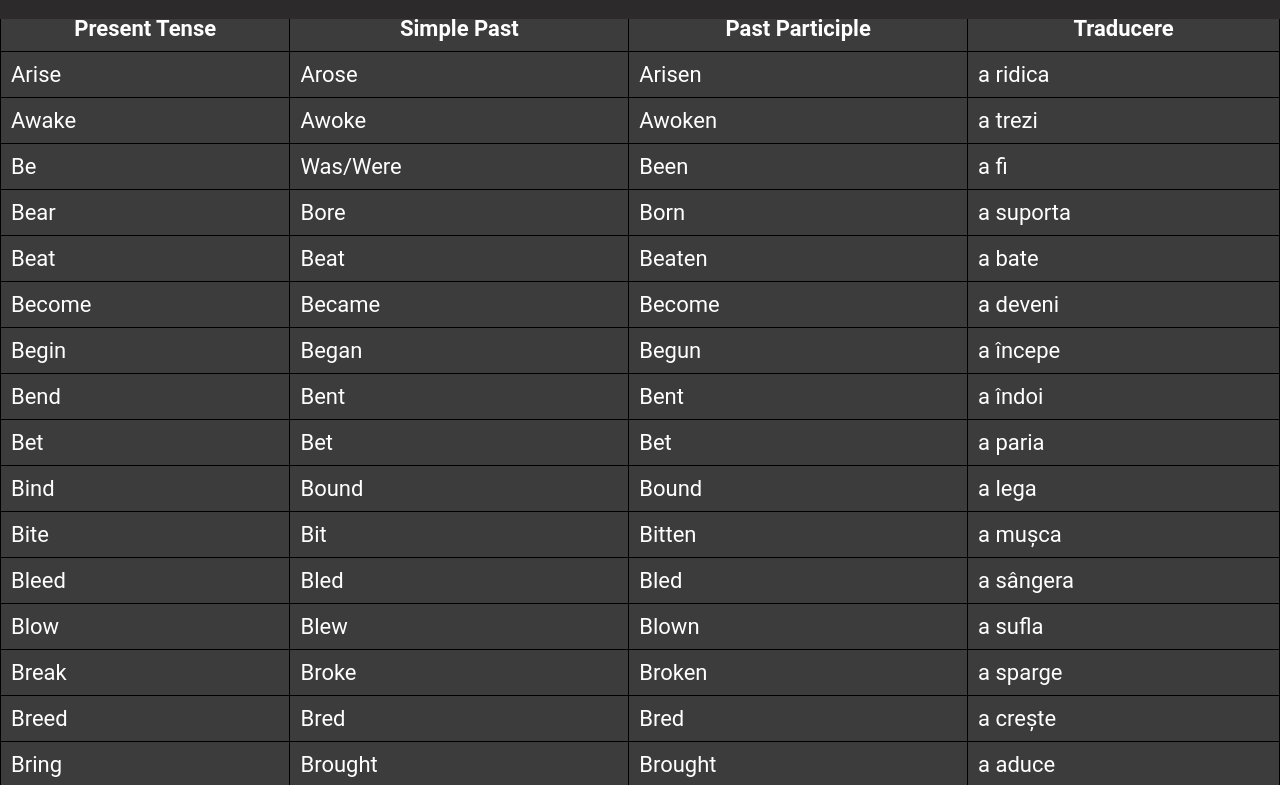
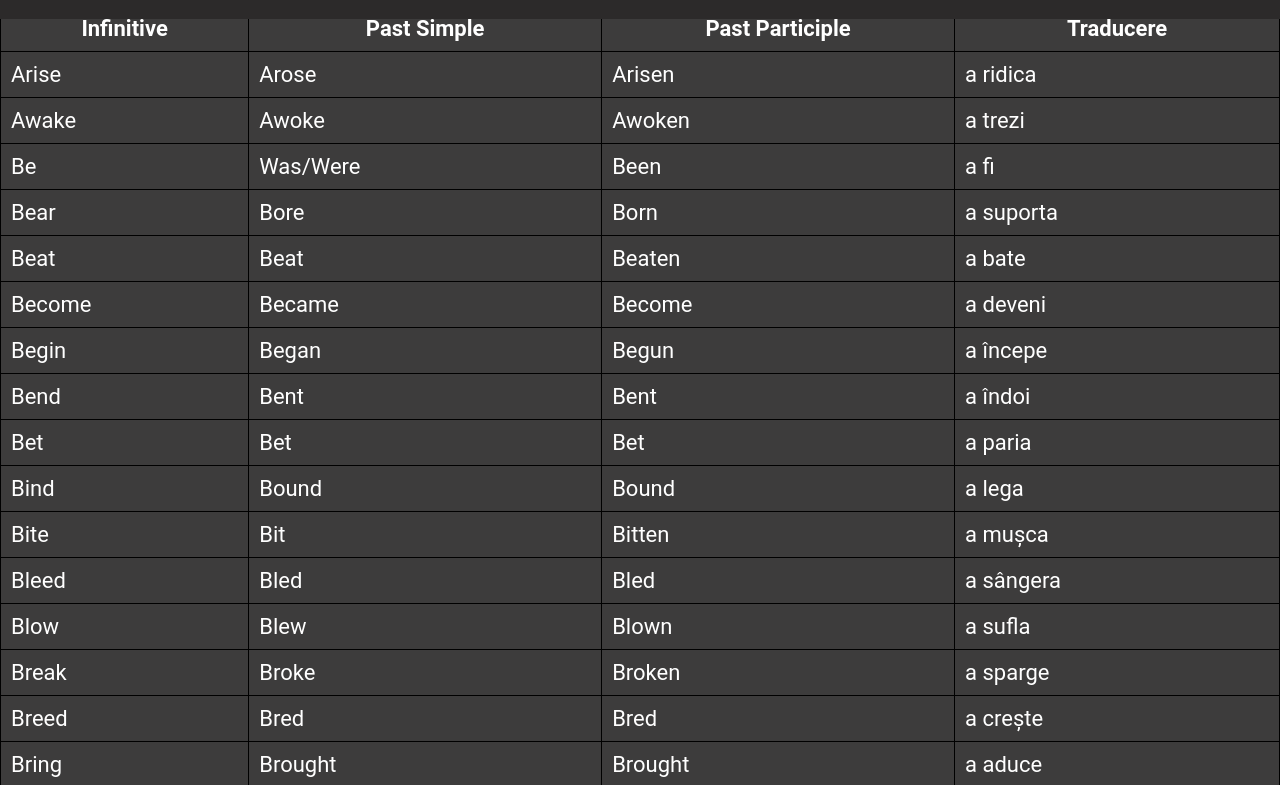
Before and after one commit to Octavian1910/Irregular-Verbs, a plain HTML site: page index.html in a window 1280 px wide. Shown: the part 79-864 px from the top of the page. Drawn offline with Linux system fonts and the light colour scheme.

Commit message:
A Small Typo V1.3

```diff
--- a/index.html
+++ b/index.html
@@ -19,8 +19,8 @@
 
     <table class="table" id="verbTable">
         <tr class="border">
-          <th class="border">Present Tense</th>
-          <th class="border">Simple Past</th>
+          <th class="border">Infinitive</th>
+          <th class="border">Past Simple</th>
           <th class="border">Past Participle</th>
           <th class="border">Traducere</th>
         </tr>
--- a/script.js
+++ b/script.js
@@ -347,7 +347,7 @@ function showPopup() {
     // Crează inputurile și butonul și aplică clasele corespunzătoare
    var input1 = document.createElement("input");
     input1.setAttribute("type", "text");
-    input1.setAttribute("placeholder", "Present");
+    input1.setAttribute("placeholder", "Infinitive");
     input1.addEventListener('keydown', function(event) {
         if (event.key === "Enter") {
              input2.focus();
```
